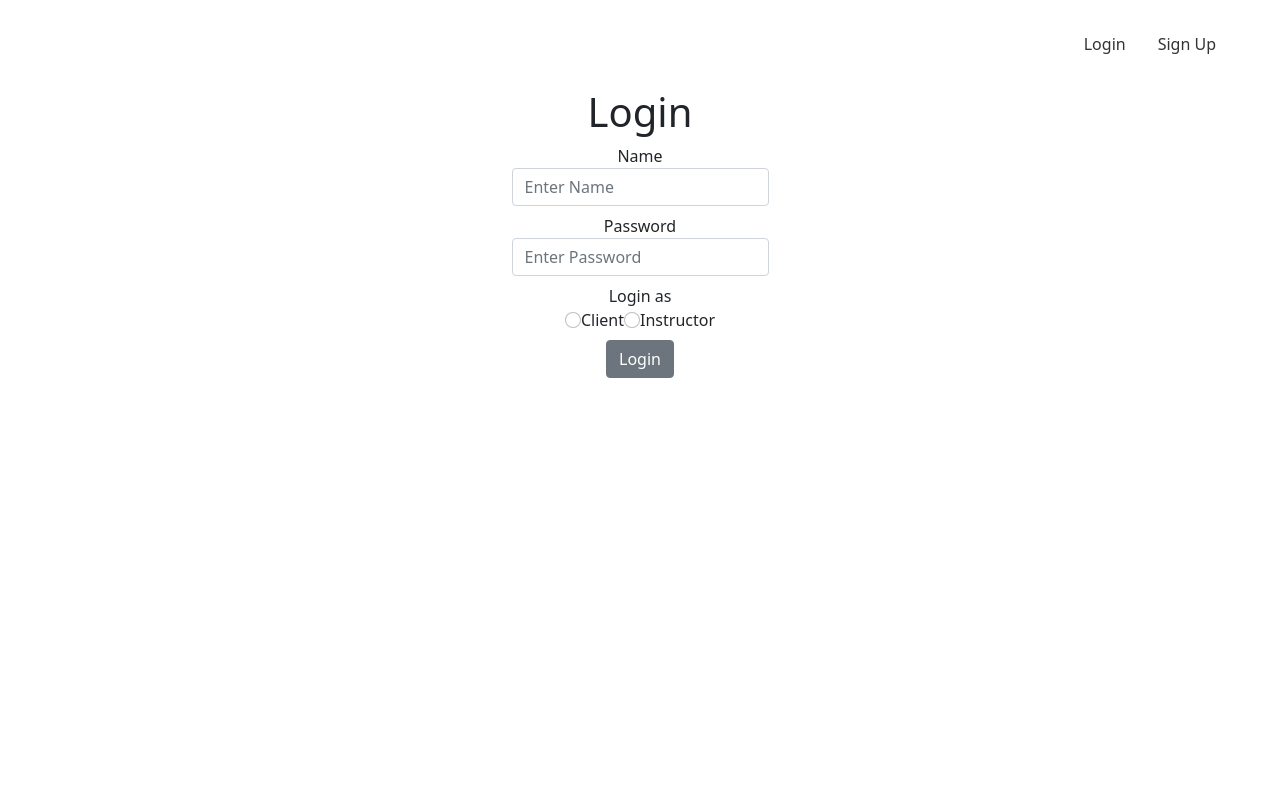
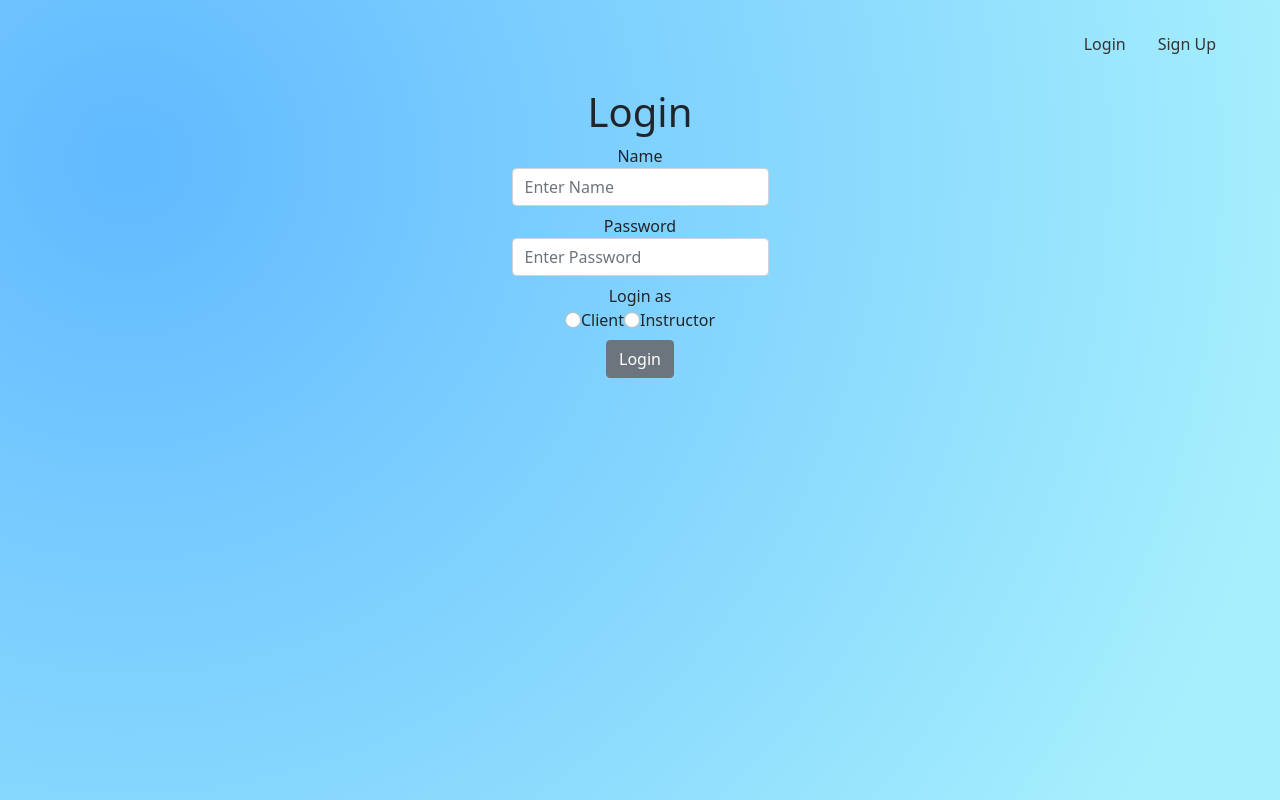
Before and after one commit to Schuyler-Minor/frontend, a React (Create React App) app: page /login in a window 1280 px wide. Built offline with nearby package versions, Linux system fonts and the light colour scheme.

Commit message:
Added some nice background color.

```diff
--- a/src/App.css
+++ b/src/App.css
@@ -1,5 +1,11 @@
 /* ONLY INCLUDE GLOBAL CSS STYLES IN THIS FILE */
-
+html,
 body {
-	background-color: rgb(239, 239, 239);
+	margin: 0;
+	height: 100vh;
+	background-image: radial-gradient(
+		circle farthest-corner at 10% 20%,
+		rgba(97, 186, 255, 1) 0%,
+		rgba(166, 239, 253, 1) 90.1%
+	);
 }
```
